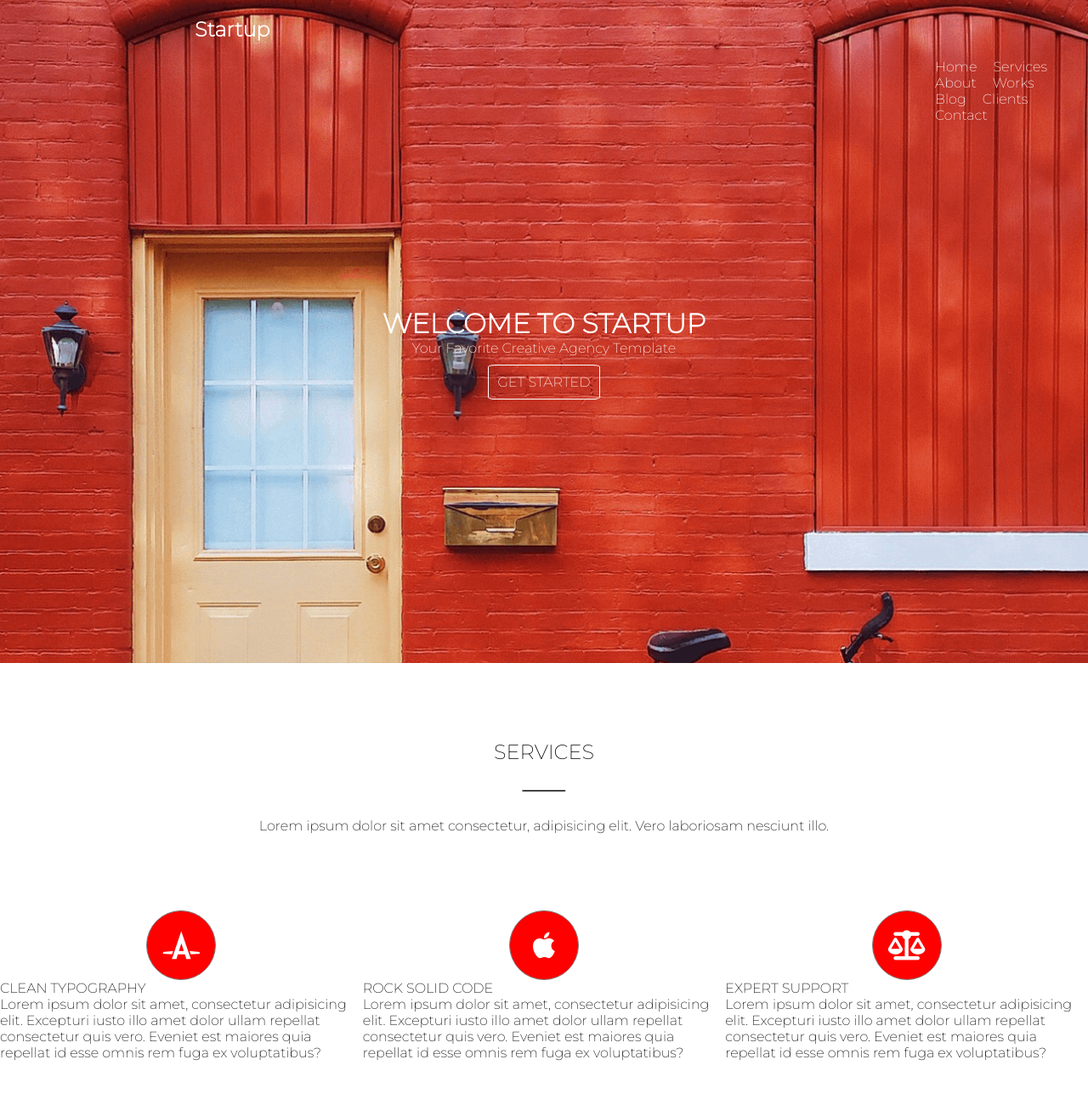
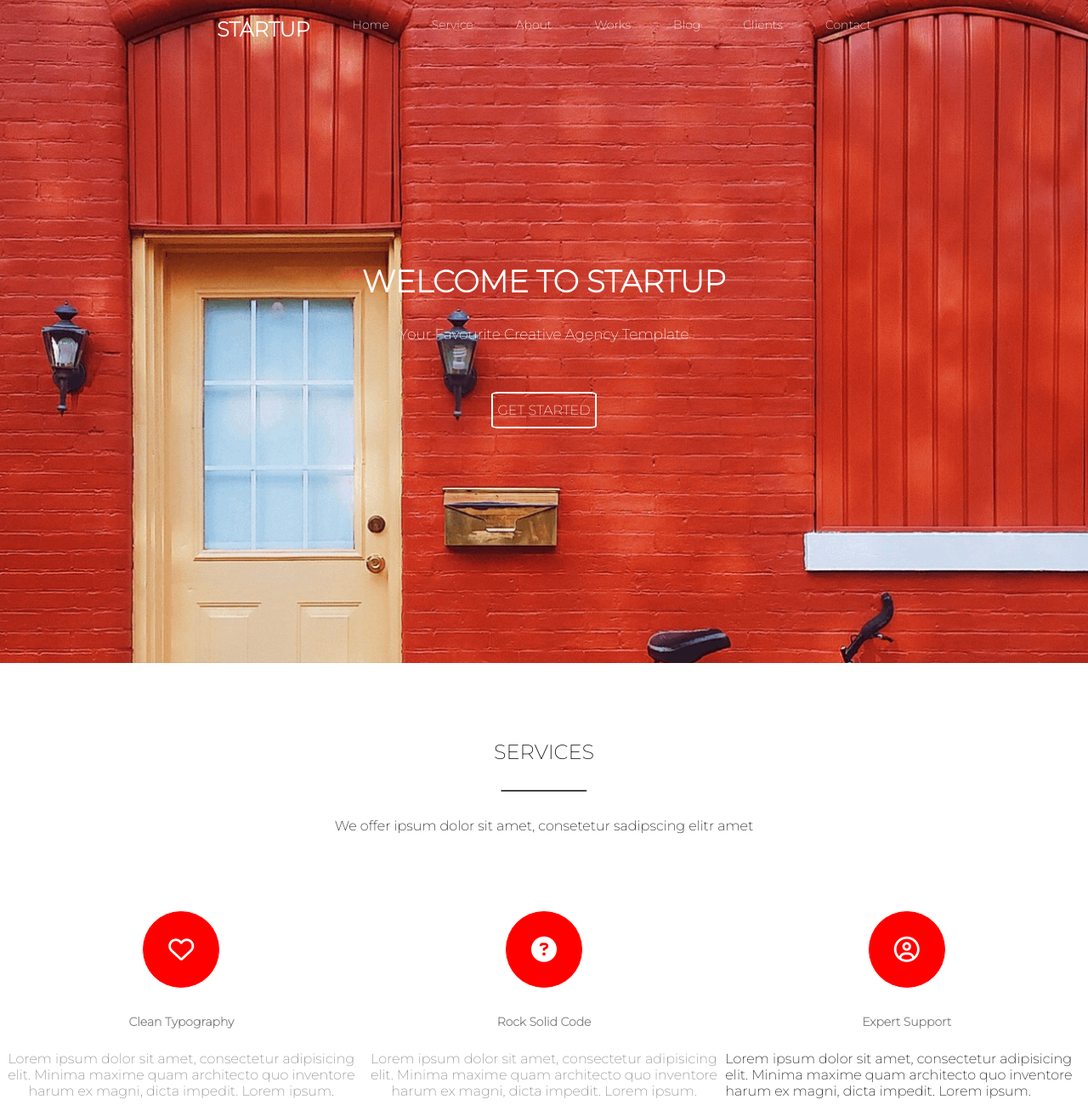
Before and after one commit to YaroslavStarzhynsky/lesson_9, a plain HTML site: page index.html in a window 1280 px wide. Shown: the part 20-1320 px from the top of the page at 85% size. Drawn offline with Linux system fonts and the light colour scheme.

Commit message:
Add files via upload

```diff
--- a/additions/css/style.css
+++ b/additions/css/style.css
@@ -1,8 +1,36 @@
 @import url('https://fonts.googleapis.com/css2?family=Montserrat:wght@200&display=swap');
 *{
+    margin: 0;
+    padding: 0;
+}
+hr{
+    margin: 0 auto;
+    width: 100px;
+    height: 1px;
+    background-color: black;
+    border-radius: 2px;
+}
+.header_text{
+    color: white;
+    font-size: 17px;
+    text-align: center;
+    margin-top: 30px;
+}
+h1{
+    margin-top: 260px;
+    text-align: center;
+    color: white;
+    font-size: 36px;
+}
+.strtup{
+    font-size: 24px;
+}
+body{
     font-family: 'Montserrat', sans-serif;
-    margin:0;
-    padding:0;
+}
+.container{
+    max-width: 1140px;
+    margin: 0 auto;
 }
 header{
     background: url(../img/background.png) no-repeat center;
@@ -12,102 +40,149 @@ header{
     flex-direction:column;
     font-family: 'Montserrat', sans-serif;
 }
-.nav{
-    display:flex;
-    flex-direction:row;
-    justify-content:space-between;
-    margin-bottom: 300px;
-    color:white;
+ul{
+    color: white;
+    list-style-type: none;
 }
-.nav a{
-text-decoration: none;
-color:white;
+a{
+    text-decoration: none;
+    color: white;
 }
-.button{
-    margin-top:10px;
-    border: 1px solid white;
-    padding:10px;
-    border-radius:7%;
+.header_txt{
+    font-size: 15px;
+    color: white;
+    font-weight: bold;
 }
-.header_ul{
-    margin-left:1100px;
-
-}
-.logo{
-    margin-left:229px;
-    margin-top:40px;
-}
-ul{
-    margin-top:20px;
+.header{
+    padding-top: 40px;
+    display: flex;
+    flex-direction: row;
+    justify-content: space-between;
 }
 li{
-    margin-right:15px;
-    display:inline;
-    color:white;
-
+    font-size: 14px;
+    margin-left: 50px;
 }
-.header_ul li{
-    list-style-type: none;
+.header_list_ul{
+    flex-wrap: wrap;
+    display: flex;
+    flex-direction: row;
+    justify-content: space-around;
 }
-.header_main{
-    display:flex;
-    float:none;
-    align-items:center;
-   justify-content:center;
-   flex-direction:column;
-   margin-top:27vh;
+._button{
+    text-align: center;
+    margin-top: 70px;
 }
-.services{
-margin-top:90px;
-flex-wrap:wrap;
+.header_started{
+    border: 2px solid white;
+    padding-top: 10px;
+    padding-bottom: 10px;
+    padding-left: 5px;
+    padding-right: 5px;
+    border-radius: 7%;
 }
-.service_name{
-    margin:0 auto;
+.main{
+    margin-top: 90px;
+    flex-wrap: wrap;
 }
-.name{
-    font-size:24px;
-    text-align:center;
-    margin-bottom:30px;
+._name{
+    margin: 0 auto;
 }
-hr{
-    margin: 0 auto;
-    width:50px;
-    height:1px;
-    background-color:black;
-    border-radius:3px;
+.name_servc{
+    font-size: 24px;
+    text-align: center;
+    margin-bottom: 30px;
 }
 .service_txt{
-    margin:0 auto;
-    margin-bottom:90px;
+    margin: 0 auto;
+    margin-bottom: 90px;
 }
 .txt{
-    text-align:center;
-    margin-top:30px;
+    margin-top: 30px;
+    text-align: center;
 }
-.icons{
-    display:flex;
-    flex-direction:row;
+.service_box{
+    display: flex;
+    flex-direction: row;
+    justify-content: space-between;
+    margin-bottom: 150px;
+}
+.img{
+    display: flex;
+    flex-direction: row;
     justify-content: space-around;
 }
+.fa{
+    color: white;
+    padding: 30px;
+    font-size: 30px;
+    border-width: 1px;
+    border-color: white;
+    border-style: solid;
+    border-radius: 50%;
+    background-color: red;
+}
 
-.box{
-    color:white;
-    width: 80px;
-    height: 80px;
-    font-size:35px;
-    border-width:1px;
-    border-color:gray;
-    border-style:solid;
-    border-radius:50%;
-    background-color:red;
-
-    display: flex;
-    align-items: center;
-    justify-content: center;
-    }
-.service_box{
-    display:flex;
-    flex-direction:row;
-    margin-bottom:150px;
-    justify-content: space-between;
+.name_frst{
+     margin-bottom: 25px;
+    margin-top: 30px;
+    text-align: center;
+    color: gray;
+    font-weight: bold;
+    font-size: 14px;
 }
+.name_scnd{
+    margin-bottom: 25px;
+    margin-top: 30px;
+    text-align: center;
+    color: gray;
+    font-weight: bold;
+    font-size: 14px;
+}
+.name_thrd{
+    margin-top: 30px;
+    margin-bottom: 25px;
+    text-align: center;
+    color: gray;
+    font-weight: bold;
+    font-size: 14px;
+}
+.text_frst{
+    color: gray;
+    font-size: 14;
+    text-align: center;
+}
+.text_scnd{
+    color: gray;
+    font-size: 14;
+    text-align: center;
+}
+.text_{
+    color: gray;
+    font-size: 14;
+    text-align: center;
+}
+footer{
+    background-color: #c0301c;
+    width: 100%;
+    height: 300px;
+}
+.fa-twitter{
+    color: white;
+    padding: 8px;
+    font-size: 12px;
+    border-width: 3px;
+    border-color: white;
+    border-style: solid;
+    border-radius: 50%;
+    background-color: #3eb8ff;
+    text-align: center;
+}
+.foot_bird{
+    text-align: center;
+    padding-top: 100px;
+}
+.design{
+    color: white;
+    padding-top: 60px;
+}
--- a/index.html
+++ b/index.html
@@ -11,13 +11,15 @@
 </head>
 <body>
     <header>
-    <div class="nav">
-        <div class="header_box">
-            <div class="logo"> <h2>Startup</h2></div>
-            <div class="header_ul">
-                <ul>
+        <div class="container">
+            <div class="header">
+        <div class="header_txt">
+            <p class="strtup">STARTUP</p>
+        </div>
+            <div>
+                    <ul class="header_list_ul">
                         <li><a href="#">Home</a></li>
-                    <li><a href="#">Services</a></li>
+                        <li><a href="#">Service</a></li>
                         <li><a href="#">About</a></li>
                         <li><a href="#">Works</a></li>
                         <li><a href="#">Blog</a></li>
@@ -25,68 +27,75 @@
                         <li><a href="#">Contact</a></li>
                     </ul>
             </div>
-        <div class="header_main">
+        </div>
+            <div>
                 <h1>WELCOME TO STARTUP</h1>
-            <p>Your Favorite Creative Agency Template</p>
-            <div class="button"><a href="#">GET STARTED</a></div>
-
+                <p class="header_text">Your Favourite Creative Agency Template</p>
+            </div>
+            <div class="_button">
+                <a href="#" class="header_started">GET STARTED</a>
             </div>
     </div>
     </header>
-    <div class="container">
-        <div class="services">
-            <div class="service_name">
-                <p class="name">SERVICES</p>
+    <div>
+    <div class="main">
+        <div class="_name">
+           <p class="name_servc">SERVICES</p>
            <hr>
+        </div>
         <div class="service_txt">
-                   <p class="txt">Lorem ipsum dolor sit amet consectetur, adipisicing elit. Vero laboriosam nesciunt illo.</p>
+            <p class="txt">We offer ipsum dolor sit amet, consetetur sadipscing elitr amet</p>
         </div>
-            <div class="icons">
-                <div class="box">
-                    <i class="fab fa-autoprefixer"></i>
+        <div class="img">
+        <div>
+            <i class="fa fa-heart-o" aria-hidden="true"></i>
          </div>
-                <div class="box">
-                    <i class="fab fa-apple"></i>
+        <div>
+            <i class="fa fa-question-circle" aria-hidden="true"></i>
         </div>
-                <div class="box">
-                    <i class="fas fa-balance-scale"></i>
+        <div>
+            <i class="fa fa-user-circle-o" aria-hidden="true"></i>
         </div>
     </div>
         <div class="service_box">
-                <div class="box_">
-                    <div class="box_name">
-                        <p class="name_frst">CLEAN TYPOGRAPHY</p>
+               <div>
+                 <div>
+                     <p class="name_frst">Clean Typography</p>
                  </div>
-                    <div class="box_txt">
-                        <p class="txt_frst">
-                            Lorem ipsum dolor sit amet, consectetur adipisicing elit. Excepturi iusto illo amet dolor ullam repellat consectetur quis vero. Eveniet est maiores quia repellat id esse omnis rem fuga ex voluptatibus?
-                        </p>
+                 <div>
+                    <p class="text_frst">Lorem ipsum dolor sit amet, consectetur adipisicing elit. Minima maxime quam architecto quo inventore harum ex magni, dicta impedit. Lorem ipsum.</p>
                  </div>
                </div>
-                <div class="box_scnd">
-                    <div class="box_name">
-                        <p class="name_scnd">ROCK SOLID CODE</p>
+               <div>
+                <div>
+                    <p class="name_scnd">Rock Solid Code</p>
                 </div>
-                    <div class="box_txt">
-                        <p class="txt_scnd">
-                            Lorem ipsum dolor sit amet, consectetur adipisicing elit. Excepturi iusto illo amet dolor ullam repellat consectetur quis vero. Eveniet est maiores quia repellat id esse omnis rem fuga ex voluptatibus?
-                        </p>
+                <div>
+                    <p class="text_scnd">Lorem ipsum dolor sit amet, consectetur adipisicing elit. Minima maxime quam architecto quo inventore harum ex magni, dicta impedit. Lorem ipsum.</p>
                 </div>
                </div>
-
-                <div class="box_thrd">
-                    <div class="box_name">
-                        <p class="name_thrd">EXPERT SUPPORT</p>
+               <div>
+                 <div>
+                     <p class="name_thrd">Expert Support</p>
                  </div>
-                    <div class="box_txt">
-                        <p class="txt_thrd">
-                            Lorem ipsum dolor sit amet, consectetur adipisicing elit. Excepturi iusto illo amet dolor ullam repellat consectetur quis vero. Eveniet est maiores quia repellat id esse omnis rem fuga ex voluptatibus?
-                        </p>
+                 <div>
+                    <p class="text_thrd">Lorem ipsum dolor sit amet, consectetur adipisicing elit. Minima maxime quam architecto quo inventore harum ex magni, dicta impedit. Lorem ipsum.</p>
                  </div>
                </div>
         </div>
     </div>
 </div>
+<footer>
+    <div class="foot">
+        <div class="foot_bird">
+            <i class="fab fa-twitter"></i>
+            <i class="fab fa-twitter"></i>
+            <i class="fab fa-twitter"></i>
+            <i class="fab fa-twitter"></i>
+            <i class="fab fa-twitter"></i>
+            <p class="design">© 2021 Startup, Designed by YStr</p>
         </div>
+    </div>
+</footer>
 </body>
 </html>
```
Lines whose indentation alone changed are shown as unchanged.
